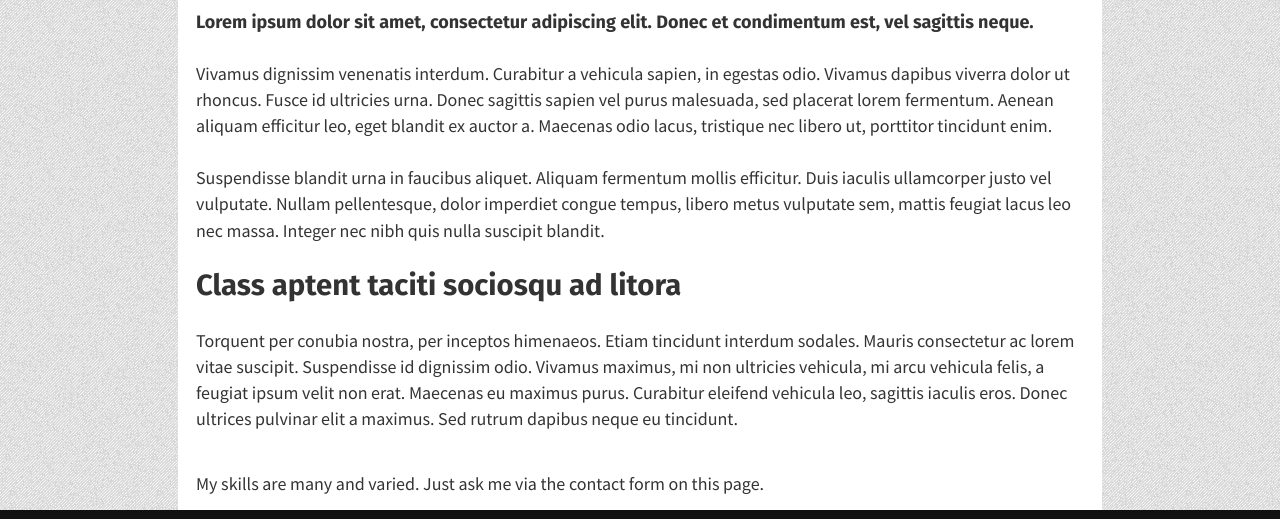
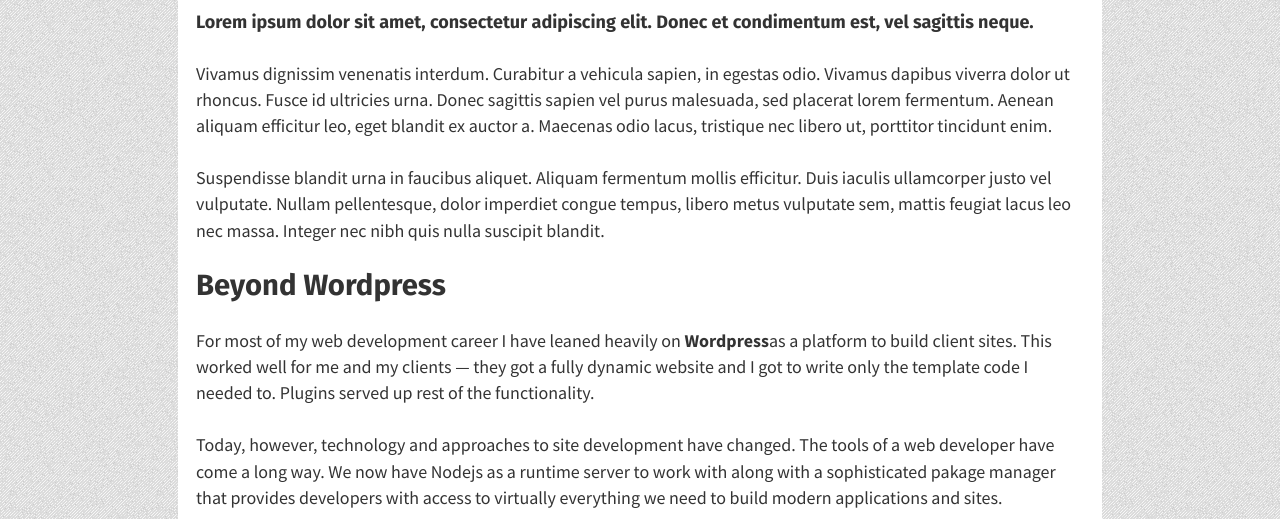
Before and after one commit to Floony7/fredweb-gatsby-site, a Gatsby site: page / in a window 1280 px wide. Shown: the part 411-930 px from the top of the page. Built offline with nearby package versions, Linux system fonts and the light colour scheme; Gatsby itself is replaced by a stand-in of ours.

Commit message:
Homepage changes.

```diff
--- a/src/pages/index.js
+++ b/src/pages/index.js
@@ -22,8 +22,9 @@ const IndexPage = () => (
         <p className="lead">Lorem ipsum dolor sit amet, consectetur adipiscing elit. Donec et condimentum est, vel sagittis neque.</p>
         <p>Vivamus dignissim venenatis interdum. Curabitur a vehicula sapien, in egestas odio. Vivamus dapibus viverra dolor ut rhoncus. Fusce id ultricies urna. Donec sagittis sapien vel purus malesuada, sed placerat lorem fermentum. Aenean aliquam efficitur leo, eget blandit ex auctor a. Maecenas odio lacus, tristique nec libero ut, porttitor tincidunt enim.</p>
         <p>Suspendisse blandit urna in faucibus aliquet. Aliquam fermentum mollis efficitur. Duis iaculis ullamcorper justo vel vulputate. Nullam pellentesque, dolor imperdiet congue tempus, libero metus vulputate sem, mattis feugiat lacus leo nec massa. Integer nec nibh quis nulla suscipit blandit.</p>
-        <h2>Class aptent taciti sociosqu ad litora</h2>
-        <p>Torquent per conubia nostra, per inceptos himenaeos. Etiam tincidunt interdum sodales. Mauris consectetur ac lorem vitae suscipit. Suspendisse id dignissim odio. Vivamus maximus, mi non ultricies vehicula, mi arcu vehicula felis, a feugiat ipsum velit non erat. Maecenas eu maximus purus. Curabitur eleifend vehicula leo, sagittis iaculis eros. Donec ultrices pulvinar elit a maximus. Sed rutrum dapibus neque eu tincidunt.</p>
+        <h2>Beyond Wordpress</h2>
+        <p>For most of my web development career I have leaned heavily on <strong>Wordpress</strong>as a platform to build client sites. This worked well for me and my clients &mdash; they got a fully dynamic website and I got to write only the template code I needed to. Plugins served up rest of the functionality.</p>
+        <p>Today, however, technology and approaches to site development have changed. The tools of a web developer have come a long way. We now have Nodejs as a runtime server to work with along with a sophisticated pakage manager that provides developers with access to virtually everything we need to build modern applications and sites.</p>
         </div>
       </section>
       <Section classes="outer outer--skills">
```
